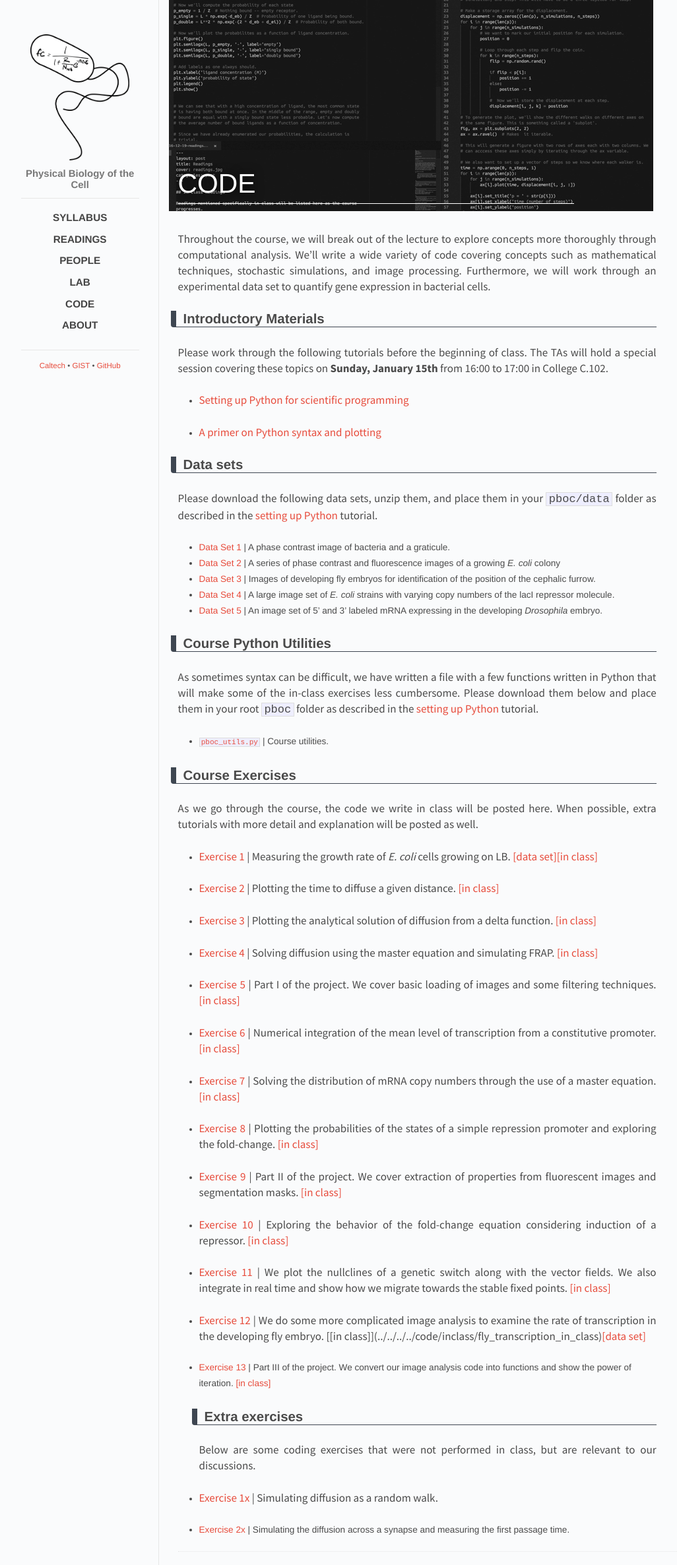
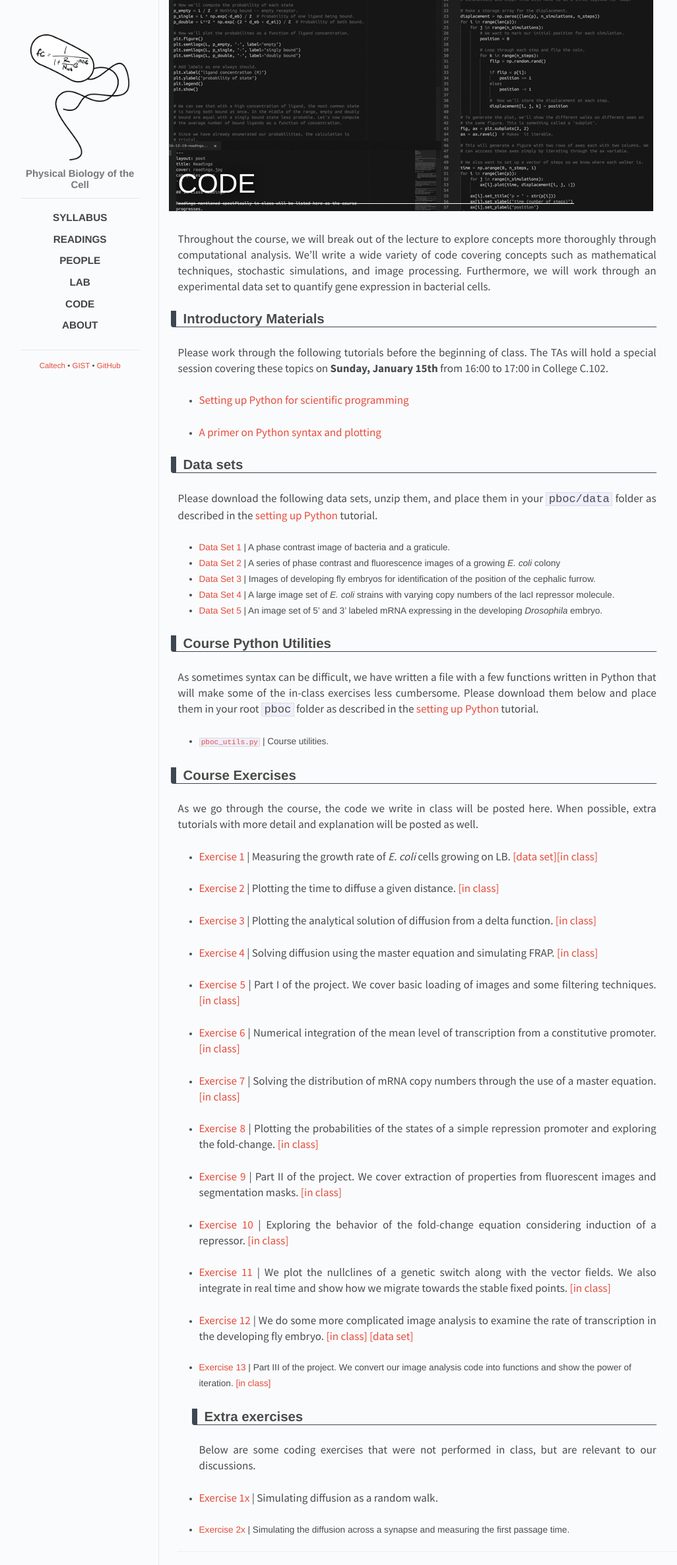
Before and after one commit to RPGroup-PBoC/gist_pboc_2017, a Jekyll site: the page built from _posts/2016-12-19-code.md, in a window 1280 px wide. Shown: the whole page at 66% size, without its empty margins (118-1144 px from the left). Built offline with Jekyll 4.4.1, drawn with Linux system fonts in a browser that asks for light colours.

Commit message:
Fixed a small typo

```diff
--- a/_posts/2016-12-19-code.md
+++ b/_posts/2016-12-19-code.md
@@ -69,7 +69,7 @@ Solving the distribution of mRNA copy numbers through the use of a master equati
 
 * [Exercise 11](../../../../code/phase_portrait.py) \| We plot the nullclines of a genetic switch along with the vector fields. We also integrate in real time and show how we migrate towards the stable fixed points. [\[in class\]](../../../../code/inclass/phase_portrait_in_class.py)
 
-* [Exercise 12](../../../../code/fly_transcription.py) \| We do some more complicated image analysis to examine the rate of transcription in the developing fly embryo. [\[in class]\](../../../../code/inclass/fly_transcription_in_class)[\[data set\]](http://www.rpgroup.caltech.edu/course_data/fly_elongation.zip)
+* [Exercise 12](../../../../code/fly_transcription.py) \| We do some more complicated image analysis to examine the rate of transcription in the developing fly embryo. [\[in class\]](../../../../code/inclass/fly_transcription_in_class) [\[data set\]](http://www.rpgroup.caltech.edu/course_data/fly_elongation.zip)
 
 * [Exercise 13](../../../../code/project_pt3_functions_and_iteration.py) \| Part III of the project. We convert our image analysis code into functions and show the power of iteration. [\[in class\]](../../../../code/inclass/project_part3_in_class.py)
 ## Extra exercises
```
